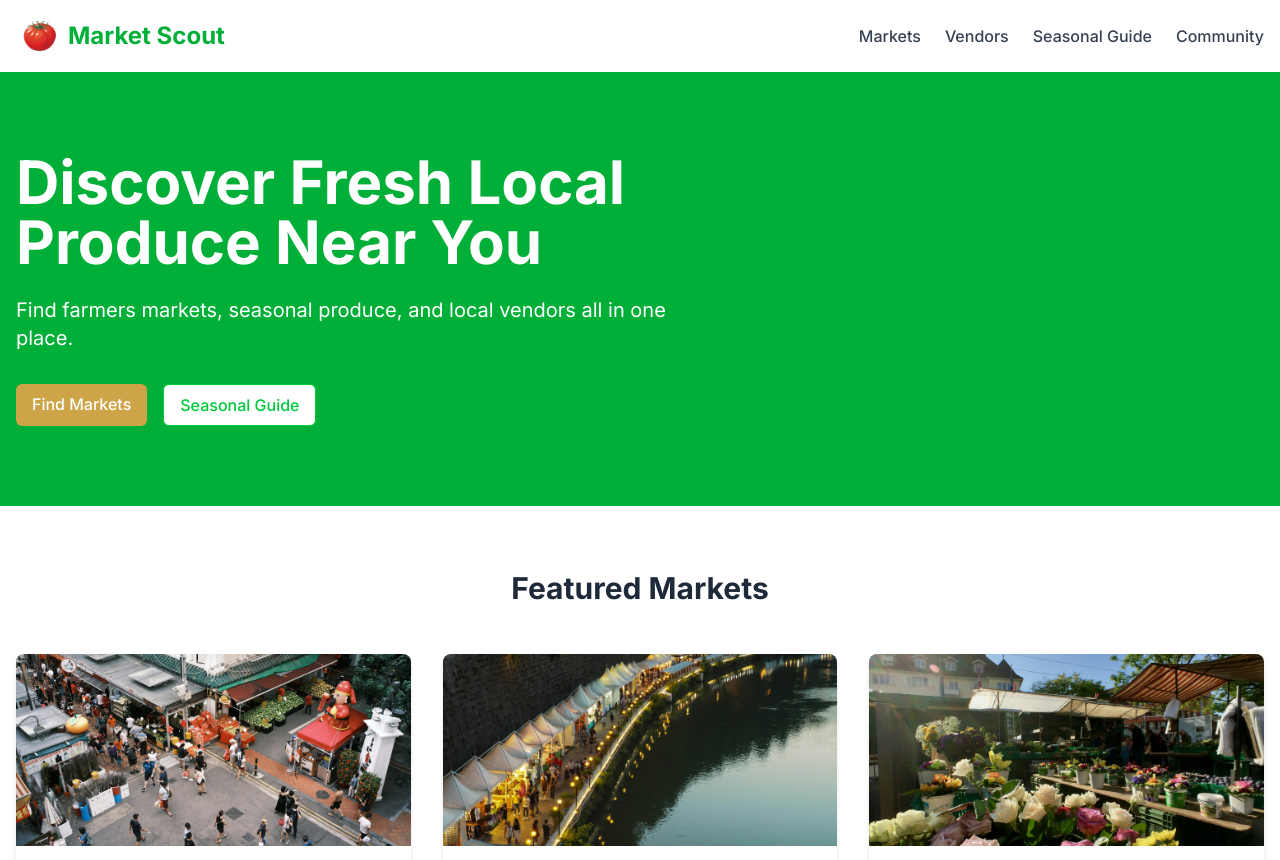
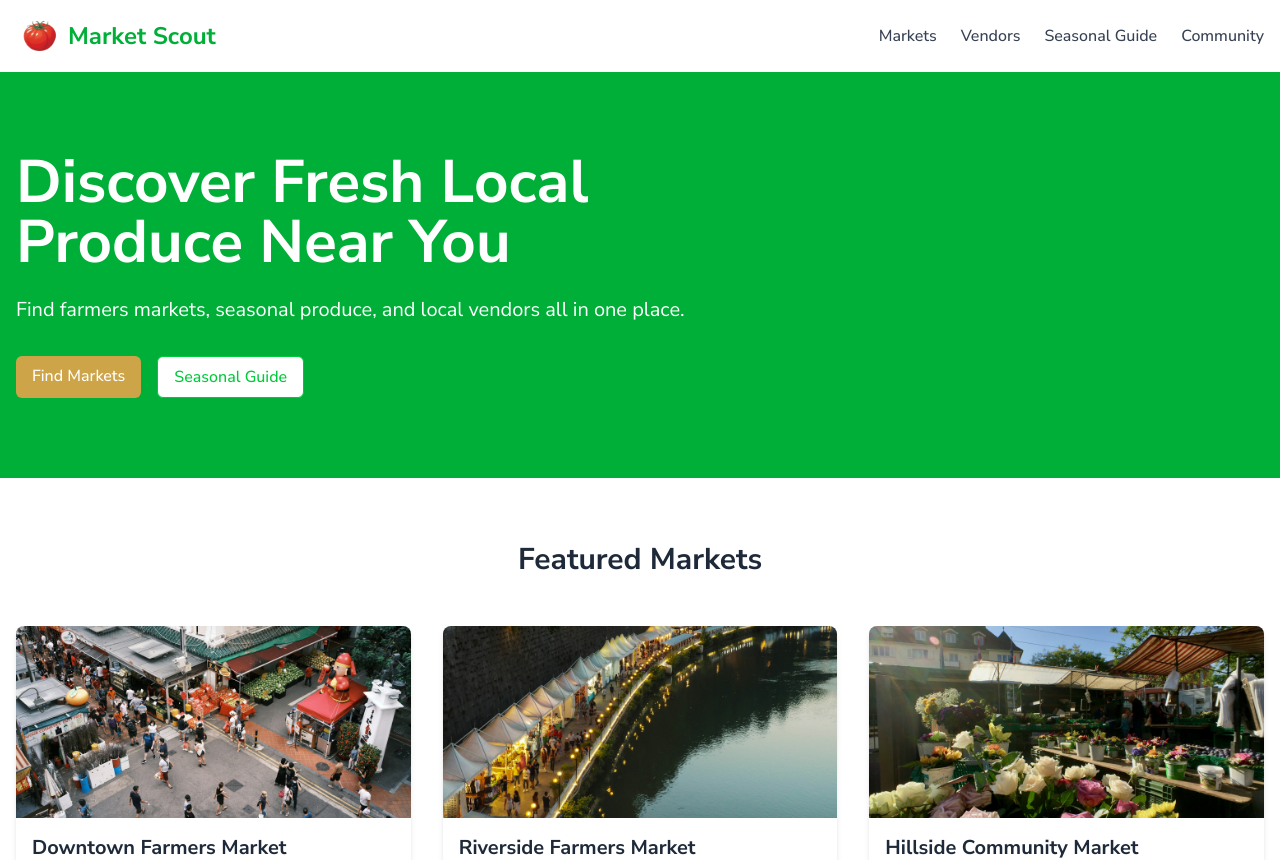
Before and after one commit to davidjentjens/market-scout, a Next.js app: page / in a window 1280 px wide. Shown: the top 860 px of the page. Built offline with nearby package versions, Linux system fonts and the light colour scheme.

Commit message:
feat: update font configuration to include Nunito Sans

```diff
--- a/src/app/globals.css
+++ b/src/app/globals.css
@@ -27,7 +27,7 @@
   --color-earth-900: oklch(0.36 0.08 85);
 
   /* Font families */
-  --font-sans: Inter, ui-sans-serif, system-ui, sans-serif;
+  --font-sans: "Nunito Sans", Inter, ui-sans-serif, system-ui, sans-serif;
   --font-serif: "Playfair Display", ui-serif, Georgia, serif;
 }
 
--- a/src/app/layout.tsx
+++ b/src/app/layout.tsx
@@ -3,6 +3,29 @@ import { ReactNode } from 'react';
 import Link from 'next/link';
 import './globals.css';
 import Image from 'next/image';
+import { Inter, Playfair_Display, Nunito_Sans } from 'next/font/google';
+
+// Configure the fonts
+const inter = Inter({
+  subsets: ['latin'],
+  display: 'swap',
+  variable: '--font-inter',
+  weight: ['400', '500', '600', '700']
+});
+
+const playfair = Playfair_Display({
+  subsets: ['latin'],
+  display: 'swap',
+  variable: '--font-playfair',
+  weight: ['400', '600', '700']
+});
+
+const nunitoSans = Nunito_Sans({
+  subsets: ['latin'],
+  display: 'swap',
+  variable: '--font-nunito-sans',
+  weight: ['400', '500', '600', '700']
+});
 
 export const metadata = {
   title: 'Market Scout',
@@ -11,11 +34,10 @@ export const metadata = {
 
 export default function RootLayout({ children }: { children: ReactNode }) {
   return (
-    <html lang="en">
+    <html lang="en" className={`${inter.variable} ${playfair.variable} ${nunitoSans.variable}`}>
       <head>
         <link rel="preconnect" href="https://fonts.googleapis.com" />
         <link rel="preconnect" href="https://fonts.gstatic.com" crossOrigin="" />
-        <link href="https://fonts.googleapis.com/css2?family=Inter:wght@400;500;600;700&family=Playfair+Display:wght@400;600;700&display=swap" rel="stylesheet" />
       </head>
       <body>
         <div className="flex flex-col min-h-screen">
```
